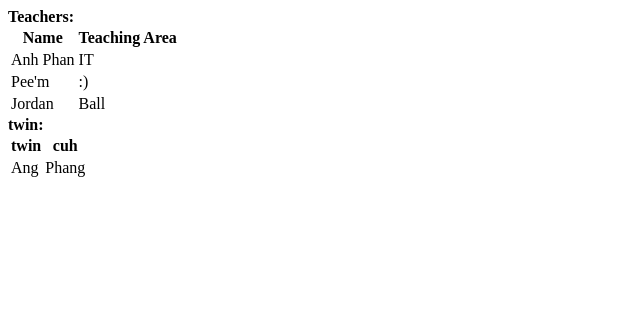
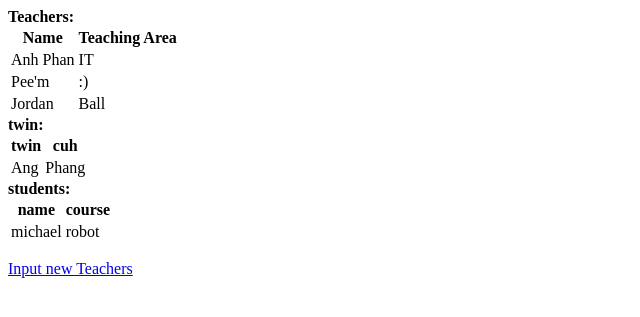
Before and after one commit to Liam-Angel/Calvin, a Django app: page / in a window 1280 px wide. Shown: the top 317 px of the page, without its empty margins (0-640 px from the left). Run offline with Django 3.2, Linux system fonts and the light colour scheme; data comes from the database, SQL or seed files in the repository; both versions use the stored data as it was after the commit.

Commit message:
my name's trevor, what's yours?

```diff
--- a/Calvin/Calvin/urls.py
+++ b/Calvin/Calvin/urls.py
@@ -8,4 +8,5 @@ urlpatterns = [
     path('admin/', admin.site.urls),
     re_path(r'^$', MyApp1.views.index, name='index'),
     re_path(r'^home$', MyApp1.views.index, name='index'),
+    re_path(r'input', MyApp1.views.input_view, name='input')
 ]
--- a/Calvin/MyApp1/admin.py
+++ b/Calvin/MyApp1/admin.py
@@ -4,10 +4,6 @@ from .models import teacher
 from .models import twin
 from .models import student
 
-
-
-# Register your models here.
-
 admin.site.register(teacher)
 admin.site.register(twin)
 admin.site.register(student)
--- a/Calvin/MyApp1/models.py
+++ b/Calvin/MyApp1/models.py
@@ -4,19 +4,13 @@ from django.db import models
 
 # Create your models here.
 class twin(models.Model):
-
     Name = models.CharField(max_length=25)
-
     Area = models.CharField(max_length=30)
 
 class teacher(models.Model):
-
     Name = models.CharField(max_length=25)
-
     Area = models.CharField(max_length=30)
 
 class student(models.Model):
-
     Name = models.CharField(max_length=25)
-
     Area = models.CharField(max_length=30)
--- a/Calvin/MyApp1/templates/MyApp1/index.html
+++ b/Calvin/MyApp1/templates/MyApp1/index.html
@@ -33,4 +33,22 @@
     {% else %}
     <strong>No data!!</strong>
     {% endif %}
+    <strong>students:</strong>
+    {% if content %}
+    <table>
+        <tr>
+            <th>name</th>
+            <th>course</th>
+        </tr>
+        {% for student in content3 %}
+        <tr>
+            <td>{{student.Name}}</td>
+            <td>{{student.Area}}</td>
+        </tr>
+        {% endfor %}
+    </table>
+    {% else %}
+    <strong>No data!!</strong>
+    {% endif %}
+    <p><a href="{% url 'input' %}">Input new Teachers</a></p>
 </body>
--- a/Calvin/MyApp1/views.py
+++ b/Calvin/MyApp1/views.py
@@ -1,11 +1,24 @@
-from django.shortcuts import render
+from django.shortcuts import render, redirect
 from django.http import HttpResponse
 from datetime import datetime
 from .models import teacher
 from .models import twin
+from .models import student
+from .forms import InputForm
 
 # Create your views here.
 def index(request):
    twins = twin.objects.all
    teachers = teacher.objects.all
-   return render(request,"MyApp1/index.html",{'content2': twins, 'content': teachers})
+   students = student.objects.all
+   return render(request,"MyApp1/index.html",{'content2': twins, 'content': teachers, 'content3': students})
+
+def input_view(request):
+    if request.method == "POST":
+        form = InputForm(request.POST)
+        if form.is_valid():
+            form.save()
+            return redirect("index")
+    else:
+        form = InputForm()
+    return render(request, "MyApp1/input.html", {"form": form})
```
Also changed, not shown: Calvin/MyApp1/forms.py (added, +7 -0 lines), Calvin/MyApp1/templates/MyApp1/input.html (added, +16 -0 lines), Calvin/db.sqlite3, 1 other file.
